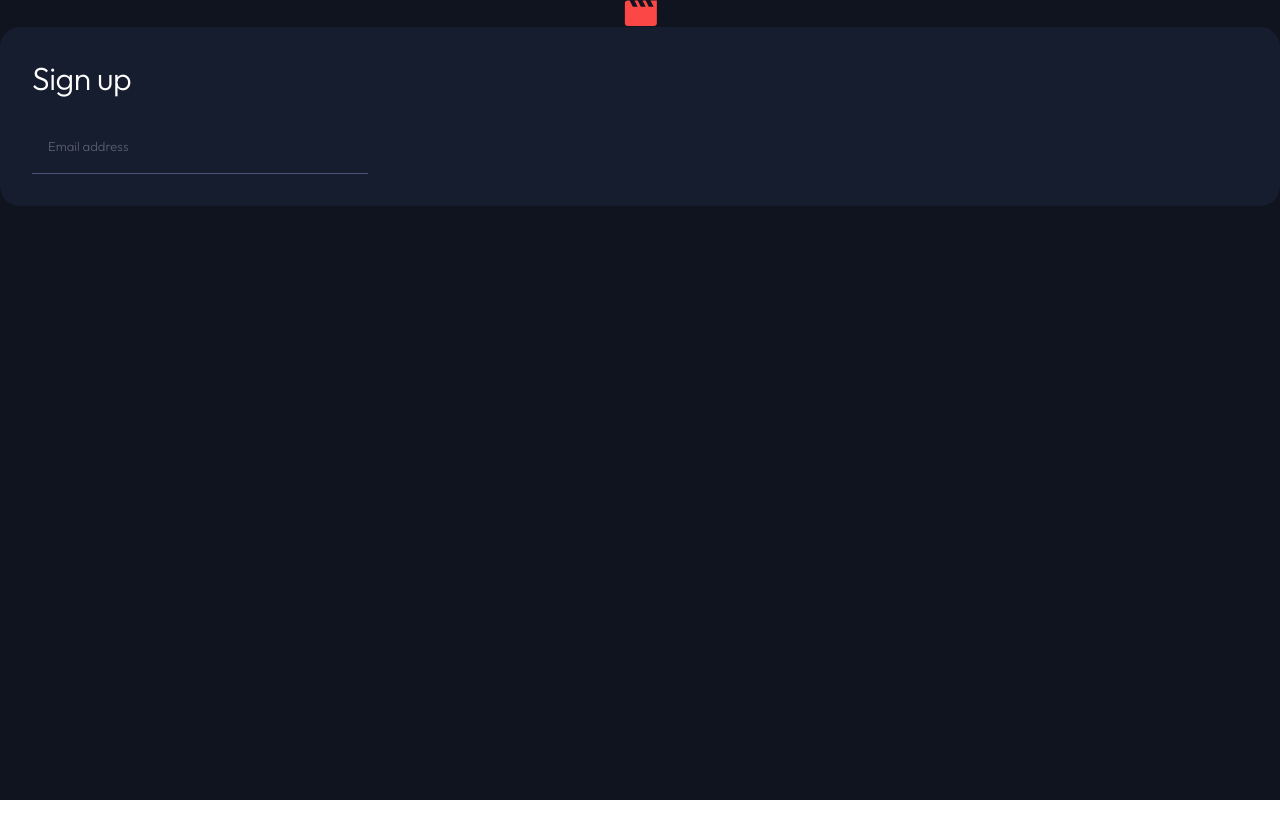
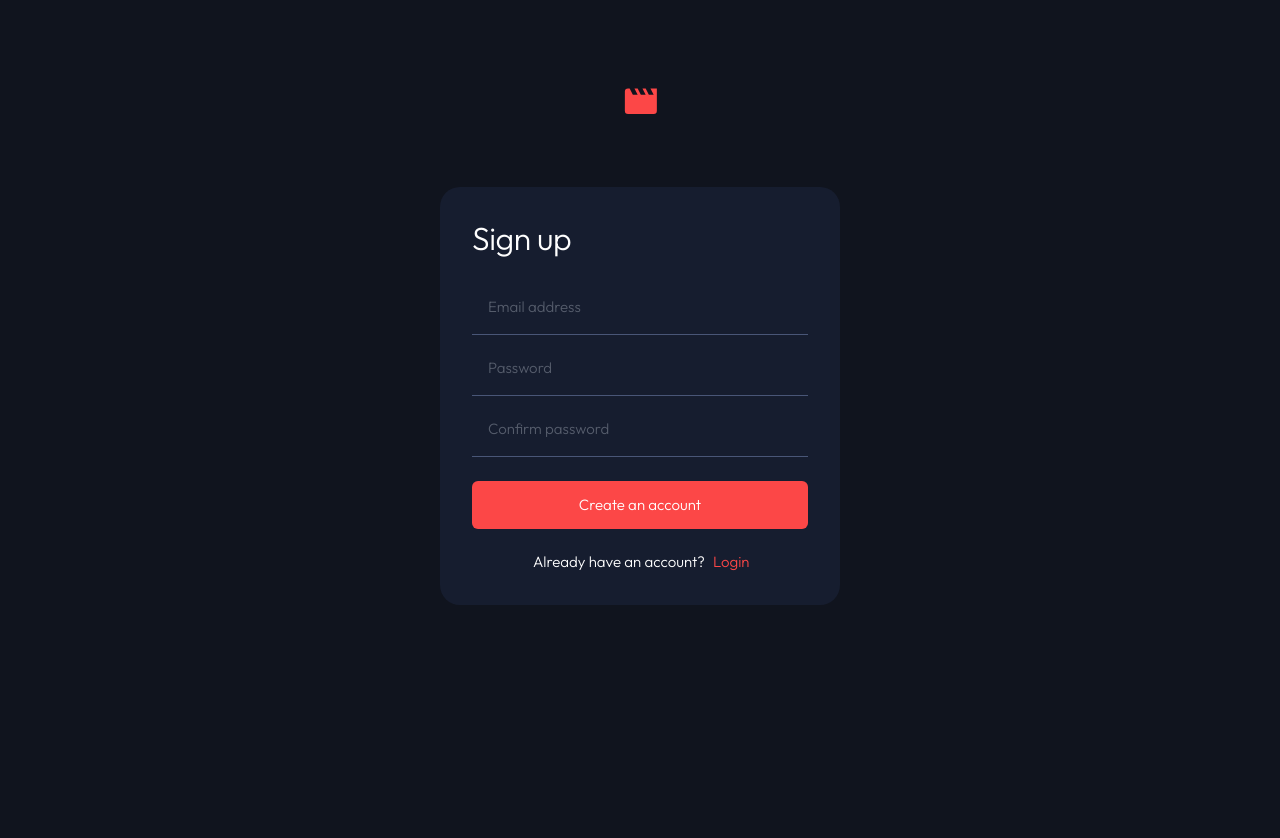
Before and after one commit to Tomasc827/winter_project_react, a React (Vite) app: page /signup in a window 1280 px wide. Shown: the top 838 px of the page. Before the commit the page ends 800 px from the top, so only its background shows below. Built offline with nearby package versions, Linux system fonts and the light colour scheme.

Commit message:
css and layout finish

```diff
--- a/src/assets/components/SignUpPage.jsx
+++ b/src/assets/components/SignUpPage.jsx
@@ -1,22 +1,38 @@
+import { useData } from "./DataContext";
 import Logo from "./formatted_svg/Logo";
 
 const SignUpPage = () => {
+
+
+
   return (
     <>
-        <div className="desktop:pt-[4.9rem] desktop:pb-[15.62rem] desktop:max-w-[90rem]">
-            <div className="flex justify-center desktop:mb-[5.19rem]">
-               <Logo/>
+      <div className="desktop:pt-[4.9rem] desktop:pb-[15.62rem] desktop:min-w-[90rem] tablet:pt-[5.5rem] tablet:pb-[26.25rem] tablet:px-[11.5rem] phone:pt-[3rem] phone:pb-[7.19rem] phone:px-[1.5rem]">
+        <div className="flex justify-center desktop:mb-[5.19rem] tablet:pb-[4.53rem] phone:pb-[3.65rem]">
+          <Logo />
         </div>
-            <div className="desktop:flex desktop:justify-center">
-            <form className="desktop:w-[25rem] desktop:h-[26.125rem] bg-figma-semi-dark-blue rounded-[1.25rem] p-[2rem]">
+        <div className="phone:flex phone:justify-center">
+          <form className="desktop:min-w-[25rem] desktop:min-h-[26.125rem] tablet:min-w-[25rem] tablet:min-h-[26.125rem]  bg-figma-semi-dark-blue rounded-[1.25rem] tablet:p-[2rem] phone:p-[1.5rem] phone:flex phone:flex-col phone:min-w-[20.4375rem] phone:min-h-[26.25rem]">
             <h2 className="figma-heading-l text-white pb-[2.5rem]">Sign up</h2>
-            <input className="tablet:w-[21rem] tablet:h-[2.3125rem] input-login-style" placeholder="Email address"></input>
+            <input
+              className="tablet:w-[21rem] h-[2.3125rem] phone:w-[17.4375rem] input-login-style mb-[1.5rem] text-white figma-body-m focus:border-b-2 focus:border-figma-white"
+              placeholder="Email address"
+            ></input>
+            <input
+              className="tablet:w-[21rem] h-[2.3125rem] phone:w-[17.4375rem] input-login-style mb-[1.5rem] text-white figma-body-m focus:border-b-2 focus:border-figma-white"
+              placeholder="Password"
+            ></input>
+            <input
+              className="tablet:w-[21rem] h-[2.3125rem] phone:w-[17.4375rem] input-login-style mb-[1.5rem] text-white figma-body-m focus:border-b-2 focus:border-figma-white"
+              placeholder="Confirm password"
+            ></input>
+            <button className="bg-figma-red text-figma-white tablet:w-[21rem] h-[3rem] phone:w-[17.4375rem] hover:bg-figma-white hover:text-figma-dark-blue duration-700 rounded-[0.375rem] figma-body-m mb-[1.5rem]">Create an account</button>
+            <p className="figma-body-m text-figma-white tablet:ps-[3.81rem] phone:ps-[2.19rem]">Already have an account?<span className="ps-[0.5rem] text-figma-red">Login</span></p>
           </form>
         </div>
-
       </div>
     </>
   );
-}
+};
 
 export default SignUpPage;
--- a/src/index.css
+++ b/src/index.css
@@ -8,9 +8,7 @@
     body {
         @apply bg-figma-dark-blue min-h-screen
     }
-    input {
-      /* @apply bg-figma-semi-dark-blue border-0 border-b-[0.0625rem] border-figma-greyish-blue p-0 ps-[1rem] focus:border-0 figma-body-s align-top pb-[1.12rem]  focus:ring-0  */
-    }
+
 }
 
 @layer components {
```
Lines whose indentation alone changed are shown as unchanged.
